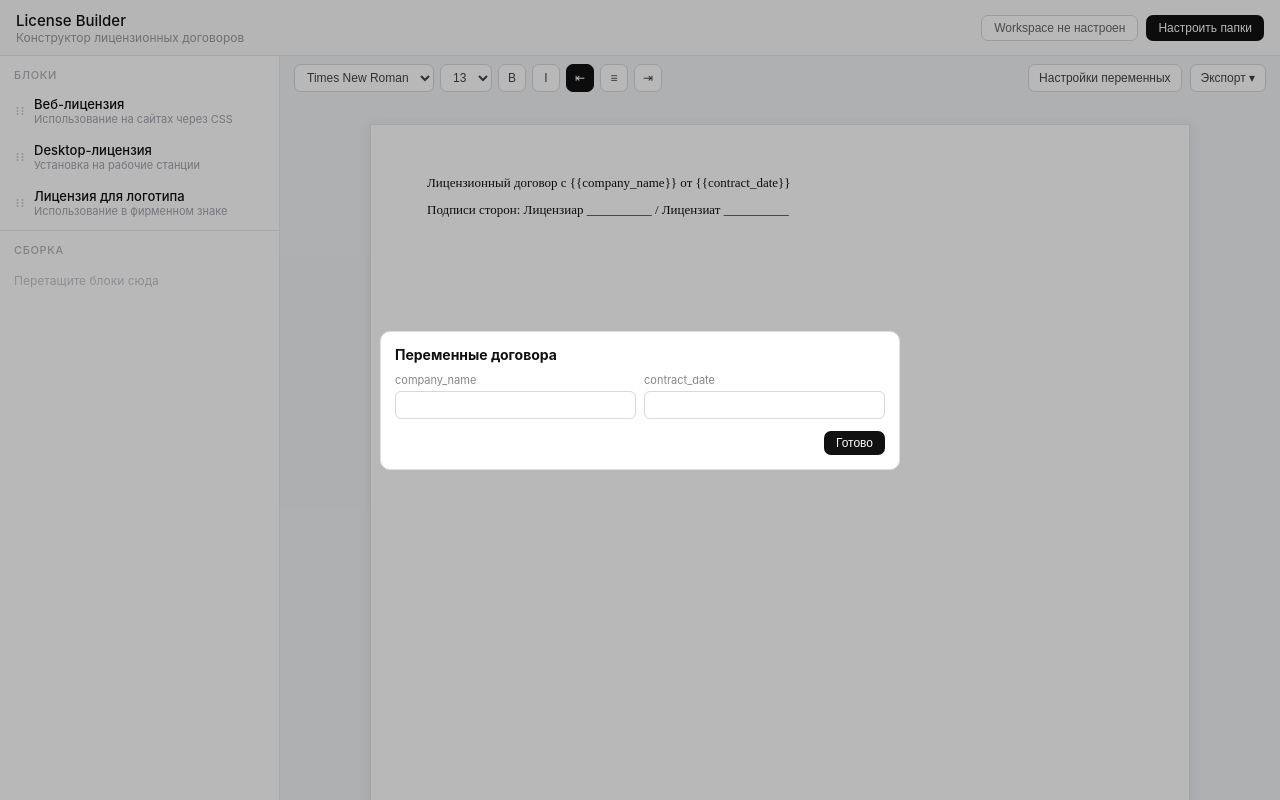
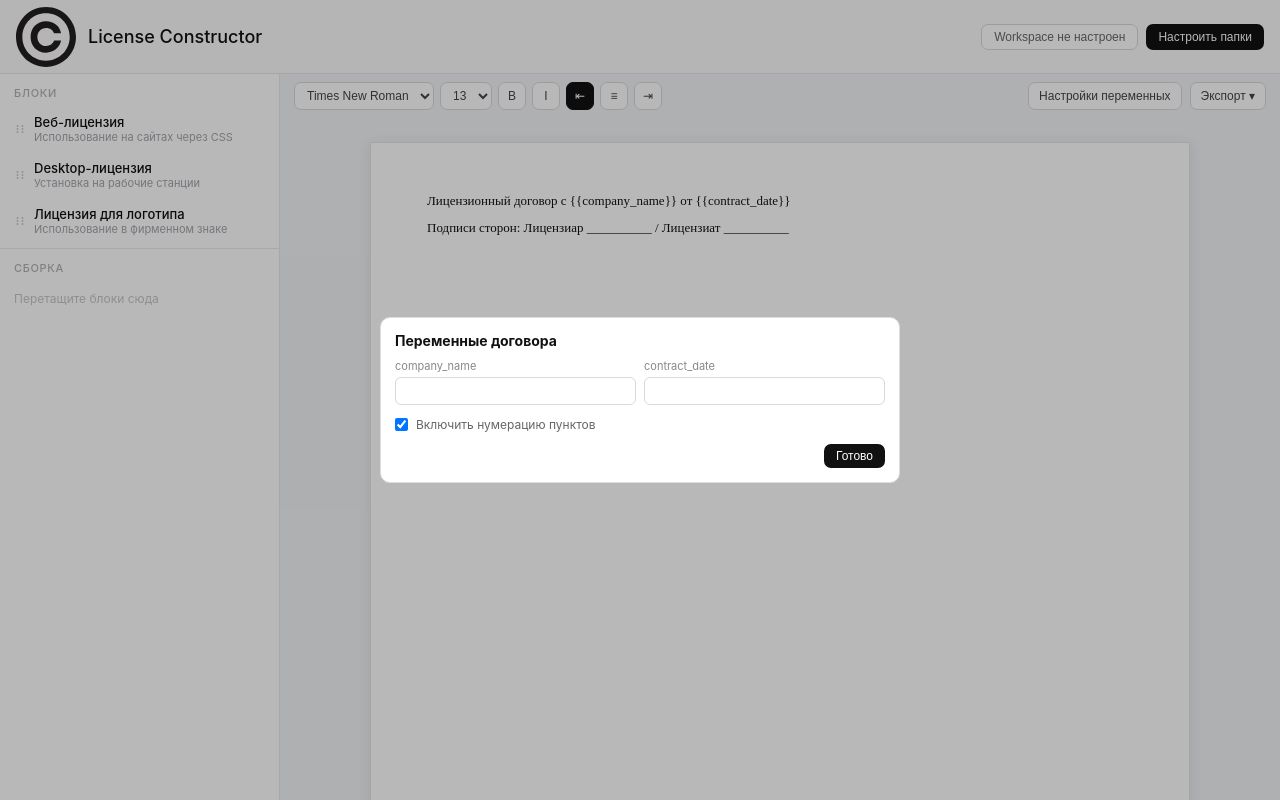
Before and after one commit to serebracode/licensebuilder, a React (Vite) app: page / in a window 1280 px wide. Both pictures are taken after a click on the button "Настройки переменных". Built offline with nearby package versions, Linux system fonts and the light colour scheme.

Commit message:
style: add brand logo and rename header to License Constructor

```diff
--- a/src/App.tsx
+++ b/src/App.tsx
@@ -71,6 +71,16 @@ const DragDots = (): JSX.Element => (
   </svg>
 );
 
+
+const LogoMark = (): JSX.Element => (
+  <svg className="brand-logo" xmlns="http://www.w3.org/2000/svg" viewBox="0 0 64.17 64.07" aria-hidden>
+    <path
+      fill="#231f20"
+      d="M0,32.04C0,14.32,14.32,0,32.13,0s32.04,14.32,32.04,32.04-14.32,32.04-32.04,32.04S0,49.85,0,32.04ZM57.46,32.04c0-14.14-11.29-25.34-25.43-25.34S6.79,17.9,6.79,32.04s11.2,25.34,25.24,25.34,25.43-11.2,25.43-25.34ZM40.67,27.91c-1.1-3.21-4.22-5.6-8.35-5.6-5.78,0-9.46,4.31-9.46,9.64s3.67,9.73,9.46,9.73c4.04,0,7.25-2.39,8.35-5.78h7.53c-1.38,7.34-7.53,12.85-15.97,12.85-10.1,0-16.62-7.44-16.62-16.8s6.52-16.71,16.62-16.71c8.45,0,14.69,5.42,15.97,12.67h-7.53Z"
+    />
+  </svg>
+);
+
 const DropZone = ({ id, children }: { id: string; children: ReactNode }): JSX.Element => {
   const { setNodeRef, isOver } = useDroppable({ id });
   return (
@@ -80,7 +90,13 @@ const DropZone = ({ id, children }: { id: string; children: ReactNode }): JSX.El
   );
 };
 
-const AvailableRow = ({ block }: { block: LicenseBlock }): JSX.Element => {
+const AvailableRow = ({
+  block,
+  onAdd
+}: {
+  block: LicenseBlock;
+  onAdd: (block: LicenseBlock) => void;
+}): JSX.Element => {
   const { attributes, listeners, setNodeRef, transform, isDragging } = useDraggable({
     id: `available:${block.id}`
   });
@@ -90,9 +106,10 @@ const AvailableRow = ({ block }: { block: LicenseBlock }): JSX.Element => {
       ref={setNodeRef}
       className="block-row"
       style={{ transform: CSS.Translate.toString(transform), opacity: isDragging ? 0.5 : 1 }}
+      onClick={() => onAdd(block)}
     >
-      <span className="drag-handle" {...attributes} {...listeners}><DragDots /></span>
-      <div className="block-info">
+      <span className="drag-handle"><DragDots /></span>
+      <div className="block-info" {...attributes} {...listeners}>
         <div className="block-name">{block.title}</div>
         <div className="block-desc">{block.description}</div>
       </div>
@@ -117,8 +134,8 @@ const AssemblyRow = ({
       className="block-row"
       style={{ transform: CSS.Transform.toString(transform), transition, opacity: isDragging ? 0.5 : 1 }}
     >
-      <span className="drag-handle" {...attributes} {...listeners}><DragDots /></span>
-      <div className="block-info">
+      <span className="drag-handle"><DragDots /></span>
+      <div className="block-info" {...attributes} {...listeners}>
         <div className="block-name">{item.block.title}</div>
         <div className="block-desc">{item.block.description}</div>
       </div>
@@ -154,6 +171,7 @@ const App = (): JSX.Element => {
   const [isItalic, setIsItalic] = useState(false);
   const [textAlign, setTextAlign] = useState<'left' | 'center' | 'right'>('left');
   const [fontSize, setFontSize] = useState(13);
+  const [numberingEnabled, setNumberingEnabled] = useState(true);
 
   const hasWorkspace = Boolean(settings.workspacePath);
 
@@ -175,6 +193,14 @@ const App = (): JSX.Element => {
     }
   };
 
+
+  const addFromLibrary = (block: LicenseBlock): void => {
+    setSelectedBlocks((prev) => [
+      ...prev,
+      { instanceId: `selected:${block.id}:${Date.now()}:${Math.random().toString(16).slice(2, 6)}`, block }
+    ]);
+    setAvailableBlocks((prev) => prev.filter((item) => item.id !== block.id));
+  };
   const requiredVariables = useMemo(() => {
     const vars = new Set<string>(['company_name', 'contract_date']);
     selectedBlocks.forEach(({ block }) => block.variables.forEach((name) => vars.add(name)));
@@ -183,7 +209,7 @@ const App = (): JSX.Element => {
 
   const previewParts = useMemo(() => {
     const bodyLines = selectedBlocks.map(({ block }, i) => ({
-      title: `${i + 1}. ${block.title}`,
+      title: numberingEnabled ? `${i + 1}. ${block.title}` : block.title,
       text: replaceVars(block.body, variables)
     }));
     return {
@@ -191,7 +217,7 @@ const App = (): JSX.Element => {
       bodyLines,
       footer: replaceVars(TEST_FRAME.footer, variables)
     };
-  }, [selectedBlocks, variables]);
+  }, [numberingEnabled, selectedBlocks, variables]);
 
   const removeFromAssembly = (instanceId: string): void => {
     setSelectedBlocks((prev) => {
@@ -232,11 +258,7 @@ const App = (): JSX.Element => {
         return;
       }
 
-      setSelectedBlocks((prev) => [
-        ...prev,
-        { instanceId: `selected:${block.id}:${Date.now()}:${Math.random().toString(16).slice(2, 6)}`, block }
-      ]);
-      setAvailableBlocks((prev) => prev.filter((item) => item.id !== block.id));
+      addFromLibrary(block);
       setActiveDragBlock(null);
       return;
     }
@@ -260,9 +282,9 @@ const App = (): JSX.Element => {
   return (
     <main className="icloud-page">
       <header className="icloud-topbar">
-        <div>
-          <div className="lb-title">License Builder</div>
-          <div className="lb-subtitle">Конструктор лицензионных договоров</div>
+        <div className="brand-wrap">
+          <LogoMark />
+          <div className="lb-title">License Constructor</div>
         </div>
         <div className="top-actions">
           <button type="button" className="btn-ghost">
@@ -286,7 +308,7 @@ const App = (): JSX.Element => {
             <div className="section-label">Блоки</div>
             <div className="scroll-list">
               {availableBlocks.map((block) => (
-                <AvailableRow key={block.id} block={block} />
+                <AvailableRow key={block.id} block={block} onAdd={addFromLibrary} />
               ))}
             </div>
 
@@ -345,16 +367,37 @@ const App = (): JSX.Element => {
             </div>
 
             <div className="docs-canvas">
-              <article className="docs-paper" style={previewTextStyle}>
-                <p className="preview-line">{previewParts.header}</p>
-                {previewParts.bodyLines.map((line) => (
-                  <div key={line.title}>
-                    <p className="preview-line"><strong>{line.title}</strong></p>
-                    <p className="preview-line">{line.text}</p>
-                  </div>
-                ))}
-                <p className="preview-line">{previewParts.footer}</p>
-              </article>
+              {(() => {
+                const lines = [previewParts.header, ...previewParts.bodyLines.flatMap((line) => [line.title, line.text]), previewParts.footer];
+                const pages: string[][] = [];
+                const maxCharsPerPage = 1800;
+                let current: string[] = [];
+                let count = 0;
+
+                lines.forEach((line) => {
+                  const nextCount = count + line.length;
+                  if (nextCount > maxCharsPerPage && current.length > 0) {
+                    pages.push(current);
+                    current = [line];
+                    count = line.length;
+                  } else {
+                    current.push(line);
+                    count = nextCount;
+                  }
+                });
+
+                if (current.length > 0) {
+                  pages.push(current);
+                }
+
+                return pages.map((pageLines, pageIndex) => (
+                  <article key={pageIndex} className="docs-paper" style={previewTextStyle}>
+                    {pageLines.map((line, index) => (
+                      <p key={`${pageIndex}-${index}`} className="preview-line">{line}</p>
+                    ))}
+                  </article>
+                ));
+              })()}
             </div>
           </section>
         </div>
@@ -392,6 +435,15 @@ const App = (): JSX.Element => {
                 </label>
               ))}
             </div>
+            <label className="toggle-row">
+              <input
+                type="checkbox"
+                checked={numberingEnabled}
+                onChange={(event) => setNumberingEnabled(event.target.checked)}
+              />
+              Включить нумерацию пунктов
+            </label>
+
             <div className="popup-actions">
               <button className="btn-primary" type="button" onClick={() => setShowVarsPopup(false)}>Готово</button>
             </div>
--- a/src/styles.css
+++ b/src/styles.css
@@ -21,7 +21,7 @@ body {
 }
 
 .icloud-topbar {
-  height: 56px;
+  min-height: 74px;
   display: flex;
   align-items: center;
   justify-content: space-between;
@@ -30,8 +30,21 @@ body {
   background: #fbfbfc;
 }
 
-.lb-title { font-size: 15px; font-weight: 500; }
+.lb-title { font-size: 18px; font-weight: 500; }
 .lb-subtitle { font-size: 12px; color: #9a9aa1; }
+
+
+.brand-wrap {
+  display: flex;
+  align-items: center;
+  gap: 12px;
+}
+
+.brand-logo {
+  height: 60px;
+  width: 60px;
+  flex-shrink: 0;
+}
 
 .top-actions { display: flex; gap: 8px; }
 
@@ -108,7 +121,7 @@ body {
 .block-row:hover { background: #f7f7f8; }
 
 .drag-handle { color: #c8c8cf; line-height: 0; }
-.block-info { flex: 1; min-width: 0; }
+.block-info { flex: 1; min-width: 0; cursor: grab; }
 .block-name {
   font-size: 13px;
   font-weight: 500;
@@ -255,7 +268,9 @@ body {
   min-height: 0;
   overflow: auto;
   display: flex;
-  justify-content: center;
+  flex-direction: column;
+  align-items: center;
+  gap: 18px;
   padding: 24px;
 }
 
@@ -337,3 +352,13 @@ body {
   border-radius: 8px;
   box-shadow: 0 8px 18px rgb(0 0 0 / 16%);
 }
+
+
+.toggle-row {
+  margin-top: 12px;
+  display: flex;
+  align-items: center;
+  gap: 8px;
+  font-size: 12px;
+  color: #666;
+}
```
